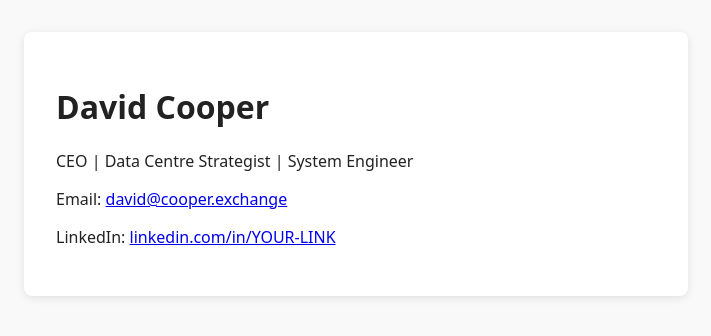
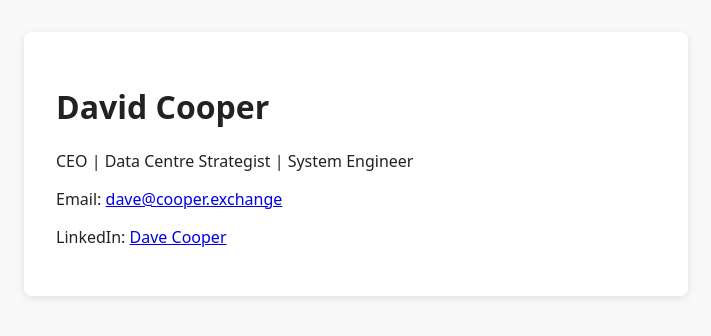
Before and after one commit to coopsnakes/cooper-exchange, a plain HTML site: page index.html in a window 1280 px wide. Shown: the whole page, without its empty margins (284-995 px from the left). Drawn offline with Linux system fonts and the light colour scheme.

Commit message:
Update index.html

```diff
--- a/index.html
+++ b/index.html
@@ -10,8 +10,8 @@
   <main>
     <h1>David Cooper</h1>
     <p>CEO | Data Centre Strategist | System Engineer</p>
-    <p>Email: <a href="mailto:dave@cooper.exchange">david@cooper.exchange</a></p>
-    <p>LinkedIn: <a href="https://linkedin.com/in/YOUR-LINK">linkedin.com/in/YOUR-LINK</a></p>
+    <p>Email: <a href="mailto:dave@cooper.exchange">dave@cooper.exchange</a></p>
+    <p>LinkedIn: <a href="https://www.linkedin.com/in/davidmcooper/">Dave Cooper</a></p>
   </main>
 </body>
 </html>
```
